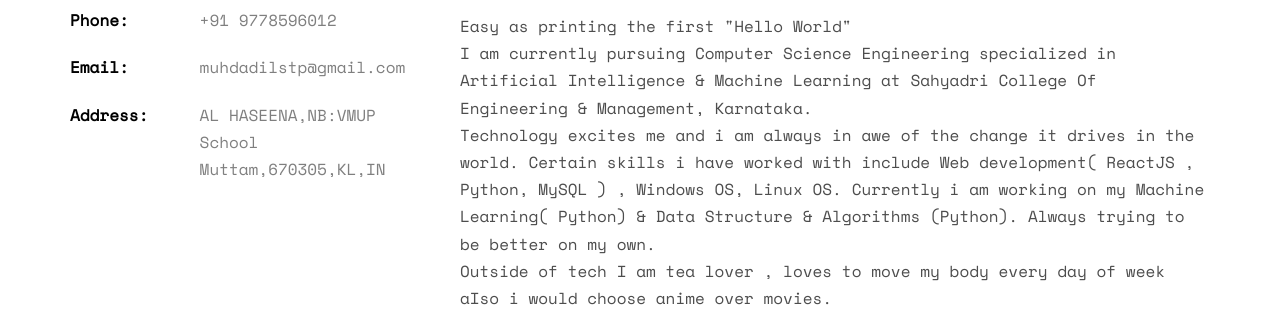
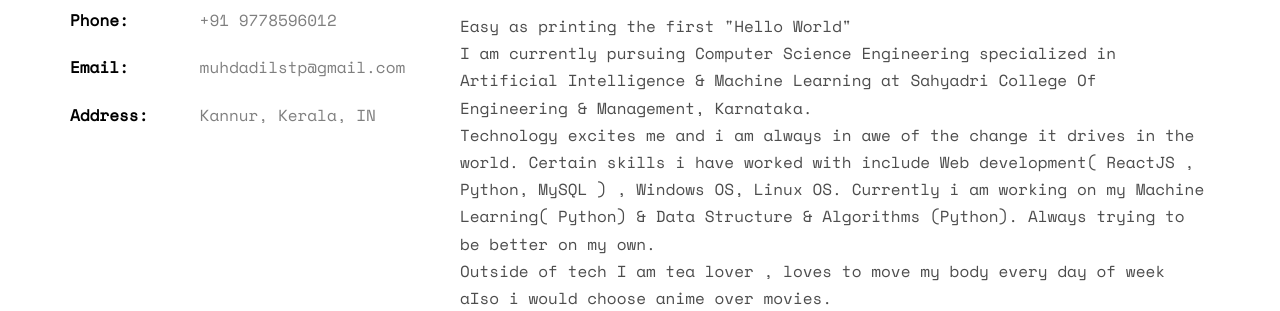
Before and after one commit to MuhdAdil1/portfolio-website, a plain HTML site: page index.html in a window 1280 px wide. Shown: the part 1112-1423 px from the top of the page. Drawn offline with nearby package versions, Linux system fonts and the light colour scheme; some packages are replaced by stand-ins of ours; no server answers; files whose address does not match are found by name.

Commit message:
Update index.html

```diff
--- a/index.html
+++ b/index.html
@@ -104,7 +104,7 @@
 						<li><span class="first-block">Phone:</span><span class="second-block">+91 9778596012</span></li>
 						<li><span class="first-block">Email:</span><span class="second-block">muhdadilstp@gmail.com</span></li>
 						<!-- <li><span class="first-block">Website:</span><span class="second-block">www.yoursite.com</span></li> -->
-						<li><span class="first-block">Address:</span><span class="second-block">AL HASEENA,NB:VMUP School Muttam,670305,KL,IN</span></li>
+						<li><span class="first-block">Address:</span><span class="second-block">Kannur, Kerala, IN</span></li>
 					</ul>
 				</div>
 				<div class="col-md-8">
```
